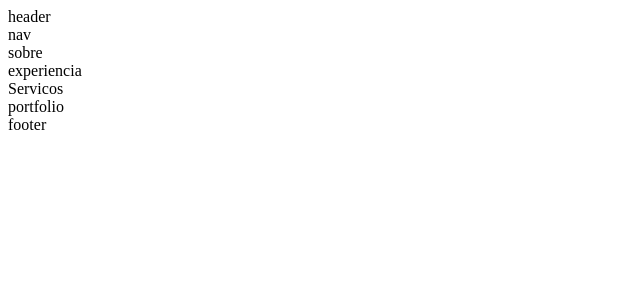
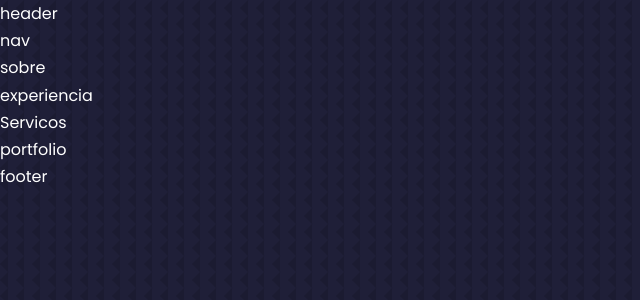
Before and after one commit to Gclayton0207/portfolio-2.0, a React (Create React App) app: page / in a window 1280 px wide. Shown: the top 300 px of the page, without its empty margins (0-640 px from the left). Built offline with nearby package versions, Linux system fonts and the light colour scheme.

Commit message:
style: Criando index.css

```diff
--- a/src/index.css
+++ b/src/index.css
@@ -0,0 +1,134 @@
+@import url("https://fonts.googleapis.com/css2?family=Poppins:wght@300;400;500;600&display=swap");
+* {
+  margin: 0;
+  padding: 0;
+  border: 0;
+  outline: 0;
+  box-sizing: border-box;
+  list-style: none;
+  text-decoration: none;
+}
+
+:root {
+  --color-bg: #1f1f38;
+  --color-bg-variant: #2c2c6c;
+  --color-primary: #4db5ff;
+  --color-primary--variant: rgba(77, 181, 255, 0.4);
+  --color-white: #fff;
+  --color-light: rgba(255, 255, 255, 0.6);
+
+  --transition: all 400ms ease;
+
+  --container-width-lg: 75%;
+  --container-width-md: 86%;
+  --container-width-sm: 90%;
+}
+
+html {
+  scroll-behavior: smooth;
+}
+
+::-webkit-scrollbar {
+  display: none;
+}
+
+body {
+  font-family: "Poppins", sans-serif;
+  background: var(--color-bg);
+  color: var(--color-white);
+  line-height: 1.7;
+  background-image: url(../src/assets/bg-texture.png);
+}
+
+/* ====================== ESTILOS GERAIS=================================*/
+
+.container {
+  width: var(--container-width-lg);
+  margin: 0 auto;
+}
+
+h1,
+h2,
+h3,
+h4,
+h5 {
+  font-weight: 500;
+}
+
+h1 {
+  font-size: 2.5rem;
+}
+
+section {
+  margin-top: 8rem;
+}
+section > h2,
+section > h5 {
+  text-align: center;
+  color: var(--color-light);
+}
+section > h2 {
+  color: var(--color-primary);
+  margin-bottom: 3rem;
+}
+
+.text-light {
+  color: var(--color-primary);
+  transition: var(--transition);
+}
+
+a:hover {
+  color: var(--color-white);
+}
+
+.btn {
+  width: max-content;
+  display: inline-block;
+  color: var(--color-primary);
+  padding: 0.75rem 1.2rem;
+  border-radius: 0.4rem;
+  cursor: pointer;
+  border: 1px solid var(--color-primary);
+  transition: var(--transition);
+}
+
+.btn:hover {
+  background: var(--color-white);
+  color: var(--color-bg);
+  border-color: transparent;
+}
+
+.btn-primary {
+  background: var(--color-primary);
+  color: var(--color-bg);
+}
+
+img {
+  display: block;
+  width: 100%;
+  object-fit: cover;
+}
+
+/*=====================================RESPONSIVIDADE TABLET=======================*/
+
+@media screen AND (max-width: 1024px) {
+  .container {
+    width: var(--container-width-md);
+  }
+
+  section {
+    margin-top: 6rem;
+  }
+}
+
+/*=====================================RESPONSIVIDADE CELULAR=======================*/
+
+@media screen AND (max-width: 600px) {
+  .container {
+    width: var(--container-width-sm);
+  }
+
+  section > h2 {
+    margin-top: 2rem;
+  }
+}
```
Also changed, not shown: src/index.js (+4 -4 lines), src/assets/bg-texture.png (added).
